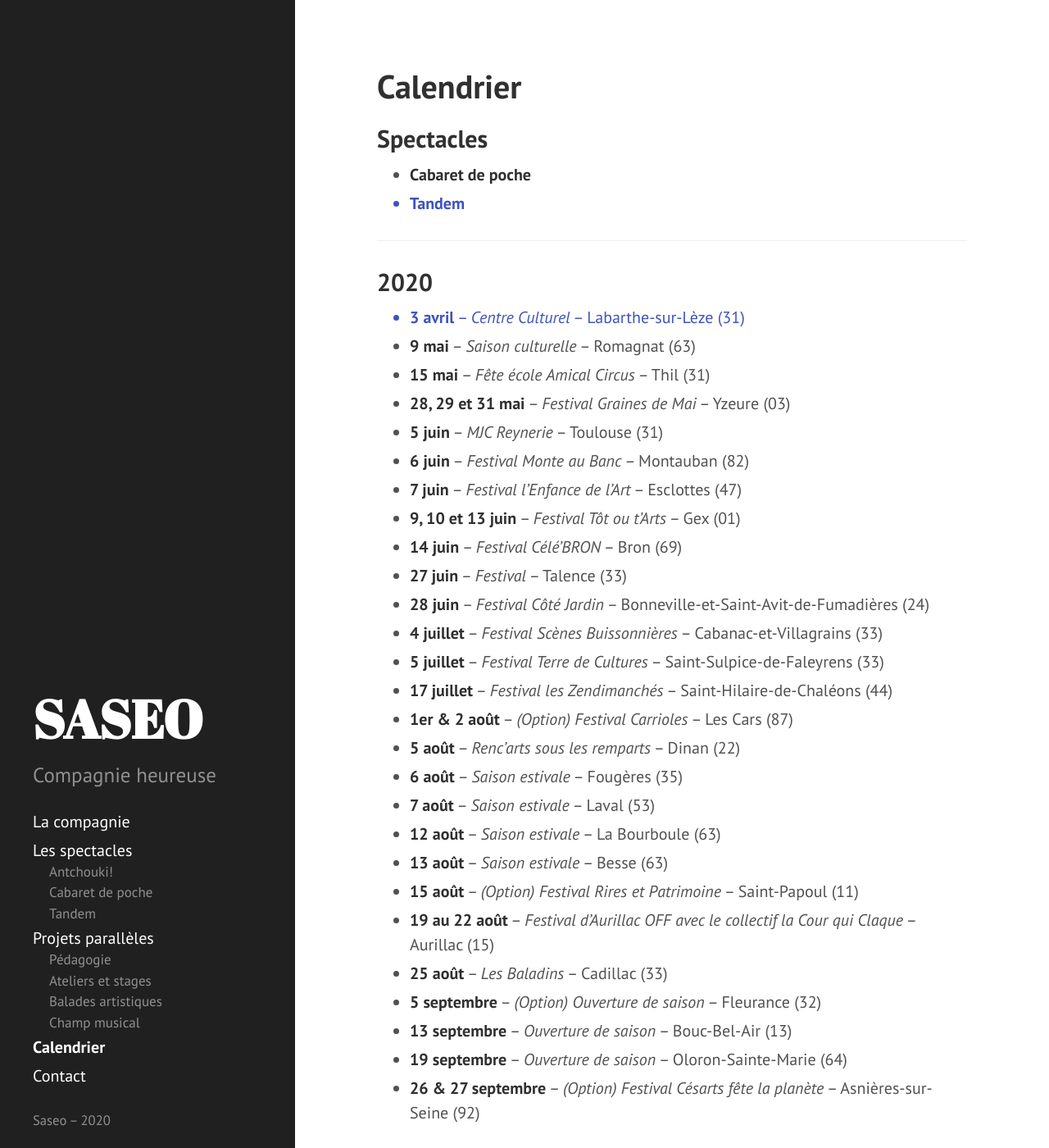
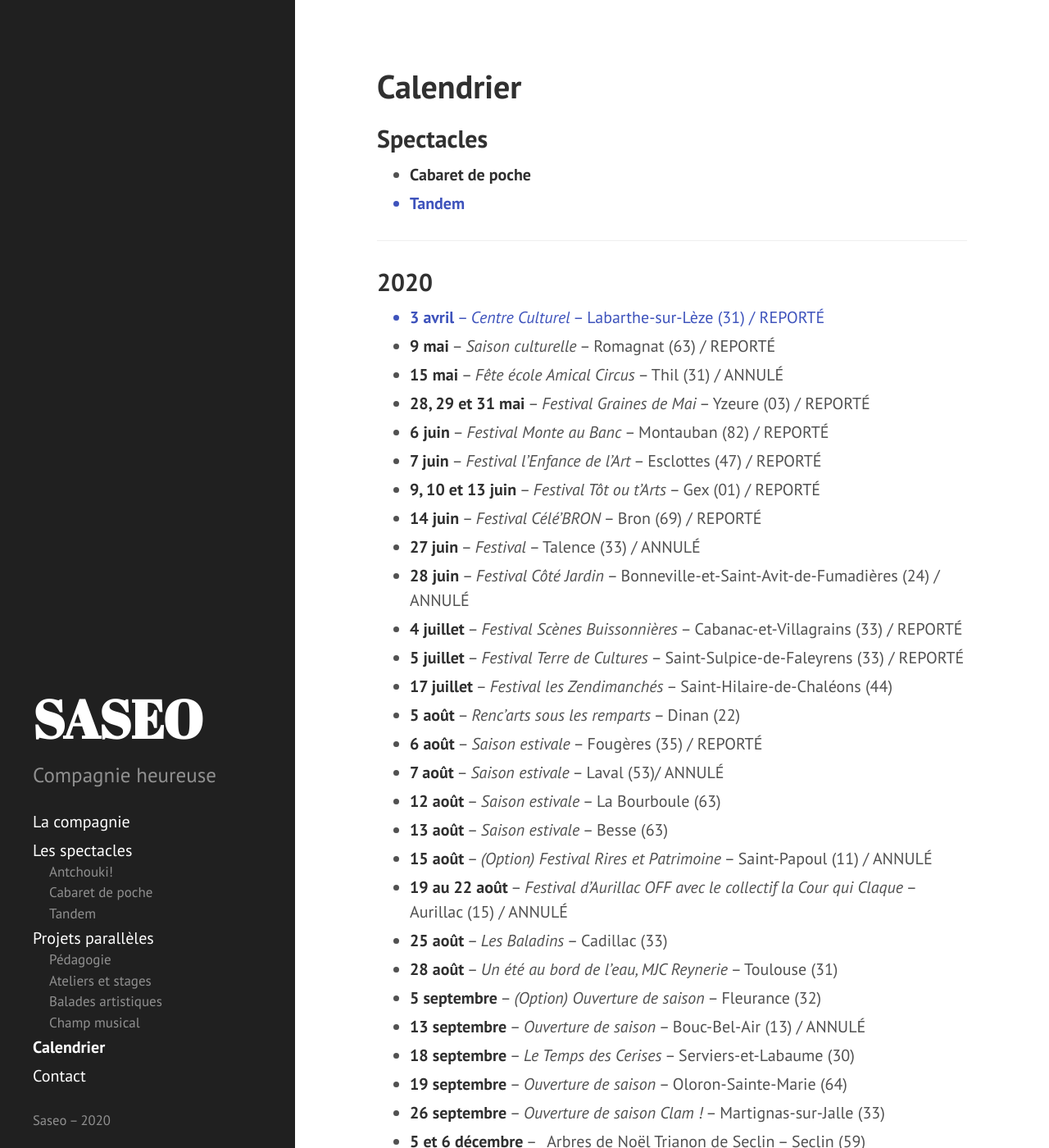
Before and after one commit to rizoom/saseo.org, a Jekyll site: the page built from calendrier.md, in a window 1280 px wide and 1400 px high. Shown: the whole window at 82% size. Built offline with Jekyll 4.4.1, drawn with Linux system fonts in a browser that asks for light colours.

Commit message:
mise à jour post covid calendrier 2020
Lorraine

```diff
--- a/calendrier.md
+++ b/calendrier.md
@@ -13,33 +13,35 @@ sidebar_order: 3
 
 ## 2020
 
-- {:.tandem} **3 avril** -- _Centre Culturel_ -- Labarthe-sur-Lèze (31)
-- **9 mai** -- _Saison culturelle_ -- Romagnat (63)
-- **15 mai** -- _Fête école Amical Circus_ -- Thil (31)
-- **28, 29 et 31 mai** -- _Festival Graines de Mai_ -- Yzeure (03)
-- **5 juin** -- _MJC Reynerie_ -- Toulouse (31)
-- **6 juin** -- _Festival Monte au Banc_ -- Montauban (82)
-- **7 juin** -- _Festival l'Enfance de l'Art_ -- Esclottes (47)
-- **9, 10 et 13 juin** -- _Festival Tôt ou t'Arts_ -- Gex (01)
-- **14 juin** -- _Festival Célé'BRON_ -- Bron (69)
-- **27 juin** -- _Festival_ -- Talence (33)
-- **28 juin** -- _Festival Côté Jardin_ -- Bonneville-et-Saint-Avit-de-Fumadières (24)
-- **4 juillet** -- _Festival Scènes Buissonnières_ -- Cabanac-et-Villagrains (33)
-- **5 juillet** -- _Festival Terre de Cultures_ -- Saint-Sulpice-de-Faleyrens (33)
+- {:.tandem} **3 avril** -- _Centre Culturel_ -- Labarthe-sur-Lèze (31) / REPORTÉ
+- **9 mai** -- _Saison culturelle_ -- Romagnat (63) / REPORTÉ
+- **15 mai** -- _Fête école Amical Circus_ -- Thil (31) / ANNULÉ
+- **28, 29 et 31 mai** -- _Festival Graines de Mai_ -- Yzeure (03) / REPORTÉ
+- **6 juin** -- _Festival Monte au Banc_ -- Montauban (82) / REPORTÉ
+- **7 juin** -- _Festival l'Enfance de l'Art_ -- Esclottes (47) / REPORTÉ
+- **9, 10 et 13 juin** -- _Festival Tôt ou t'Arts_ -- Gex (01) / REPORTÉ
+- **14 juin** -- _Festival Célé'BRON_ -- Bron (69) / REPORTÉ
+- **27 juin** -- _Festival_ -- Talence (33) / ANNULÉ
+- **28 juin** -- _Festival Côté Jardin_ -- Bonneville-et-Saint-Avit-de-Fumadières (24) / ANNULÉ
+- **4 juillet** -- _Festival Scènes Buissonnières_ -- Cabanac-et-Villagrains (33) / REPORTÉ
+- **5 juillet** -- _Festival Terre de Cultures_ -- Saint-Sulpice-de-Faleyrens (33) / REPORTÉ
 - **17 juillet** -- _Festival les Zendimanchés_ -- Saint-Hilaire-de-Chaléons (44)
-- **1er & 2 août** -- _(Option) Festival Carrioles_ -- Les Cars (87)
 - **5 août** -- _Renc'arts sous les remparts_ -- Dinan (22)
-- **6 août** -- _Saison estivale_ -- Fougères (35)
-- **7 août** -- _Saison estivale_ -- Laval (53)
+- **6 août** -- _Saison estivale_ -- Fougères (35) / REPORTÉ
+- **7 août** -- _Saison estivale_ -- Laval (53)/ ANNULÉ
 - **12 août** -- _Saison estivale_ -- La Bourboule (63)
 - **13 août** -- _Saison estivale_ -- Besse (63)
-- **15 août** -- _(Option) Festival Rires et Patrimoine_ -- Saint-Papoul (11)
-- **19 au 22 août** -- _Festival d'Aurillac OFF avec le collectif la Cour qui Claque_ -- Aurillac (15)
+- **15 août** -- _(Option) Festival Rires et Patrimoine_ -- Saint-Papoul (11) / ANNULÉ
+- **19 au 22 août** -- _Festival d'Aurillac OFF avec le collectif la Cour qui Claque_ -- Aurillac (15) / ANNULÉ
 - **25 août** -- _Les Baladins_ -- Cadillac (33)
+- **28 août** -- _Un été au bord de l'eau, MJC Reynerie_ -- Toulouse (31)
 - **5 septembre** -- _(Option) Ouverture de saison_ -- Fleurance (32)
-- **13 septembre** -- _Ouverture de saison_ -- Bouc-Bel-Air (13)
+- **13 septembre** -- _Ouverture de saison_ -- Bouc-Bel-Air (13) / ANNULÉ
+- **18 septembre** -- _Le Temps des Cerises_ -- Serviers-et-Labaume (30)
 - **19 septembre** -- _Ouverture de saison_ -- Oloron-Sainte-Marie (64)
-- **26 & 27 septembre** -- _(Option) Festival Césarts fête la planète_ -- Asnières-sur-Seine (92)
+- **26 septembre** -- _Ouverture de saison Clam !_ -- Martignas-sur-Jalle (33)
+- **5 et 6 décembre** -- _Arbres de Noël Trianon de Seclin -- Seclin (59)
+
 
 
 ---
```
